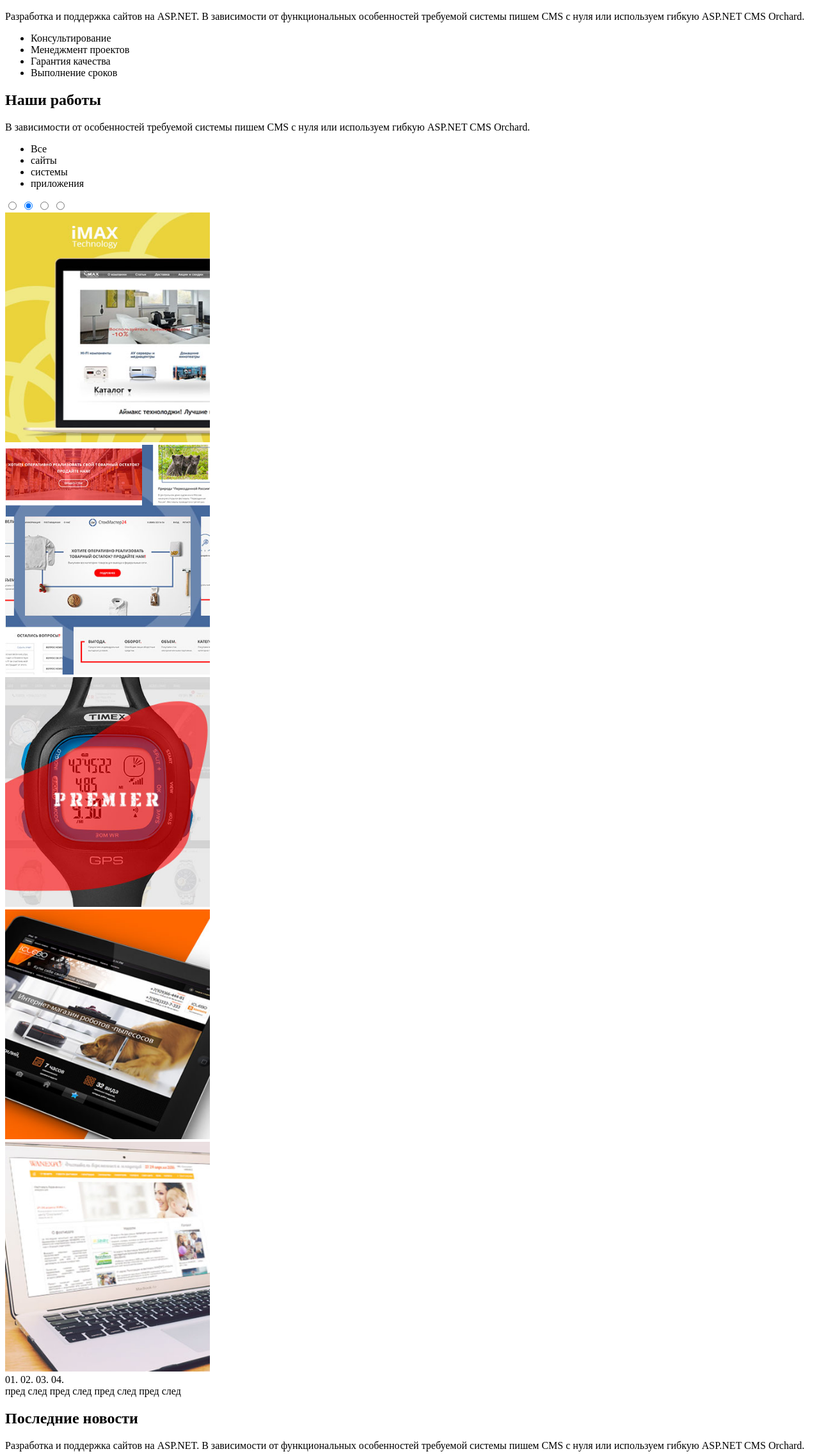
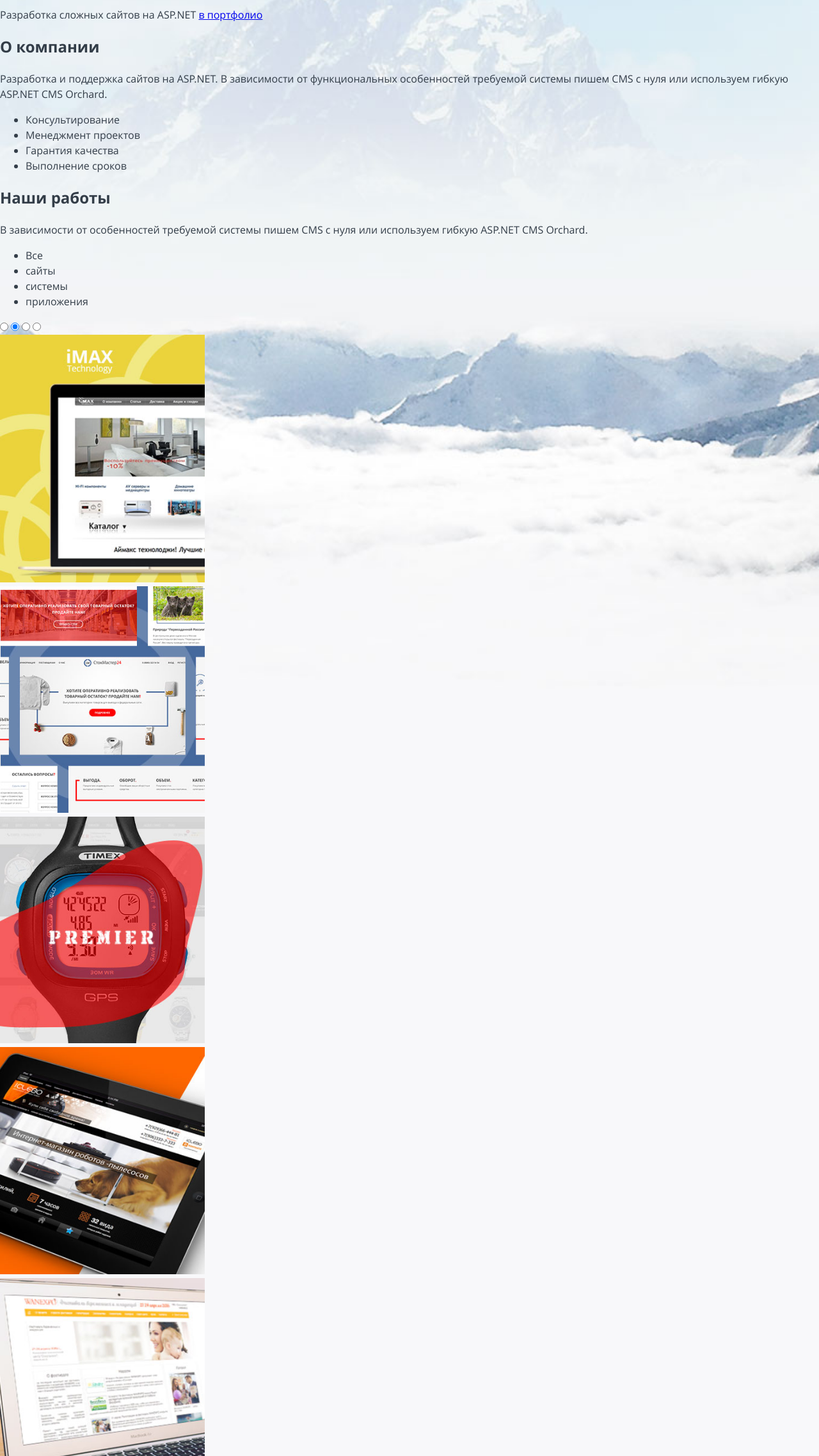
Before and after one commit to LbIdarka/innoline, a website: page index.html in a window 1280 px wide. Shown: the part 525-2800 px from the top of the page at 64% size. Drawn offline with nearby package versions, Linux system fonts and the light colour scheme; files that its build step writes are made by us from their sources.

Commit message:
автоматизация проекта

```diff
--- a/index.html
+++ b/index.html
@@ -3,9 +3,10 @@
   <head>
     <meta charset="UTF-8">
     <meta name="viewport" content="width=device-width, initial-scale=1.0">
+    <link href="css/style.css" rel="stylesheet">
     <title>Innoline</title>
   </head>
-  <body>
+  <body class="page-index">
     <header class="page-header">
       <h1 class="page-header__title">Innoline - разработка сложных сайтов  на ASP.NET</h1>
 
--- /dev/null
+++ b/sass/blocks/page-index.scss
@@ -0,0 +1,13 @@
+.page-index {
+  background-image: url("../img/bg-mob.jpg");
+  background-repeat: no-repeat;
+  background-size: cover;
+}
+
+
+@media ($tablet-widths) {
+  .page-index {
+    background-image: url("../img/bg-tablet.jpg");
+  }
+
+}
--- a/sass/global/global-fonts.scss
+++ b/sass/global/global-fonts.scss
@@ -4,8 +4,8 @@
   font-weight: 400;
   src:
     local("opensans"),
-    url("../fonts/opensans.woff2") format("woff");
-    url("../fonts/opensans.woff") format("woff"),
+    url("../fonts/opensans.woff2") format("woff"),
+    url("../fonts/opensans.woff") format("woff");
 }
 
 @font-face {
@@ -14,6 +14,6 @@
   font-weight: 700;
   src:
     local("opensansbold"),
-    url("../fonts/opensansbold.woff2") format("woff");
-    url("../fonts/opensansbold.woff") format("woff"),
+    url("../fonts/opensansbold.woff2") format("woff"),
+    url("../fonts/opensansbold.woff") format("woff");
 }
--- a/sass/global/scaffolding.scss
+++ b/sass/global/scaffolding.scss
@@ -0,0 +1,22 @@
+html {
+  box-sizing: border-box;
+}
+
+*,
+*::before,
+*::after {
+  box-sizing: inherit;
+}
+
+body {
+  min-width: 320px;
+  margin: 0 auto;
+  font-family: "Open Sans", Arial, sans-serif;
+  @include font-style(16px, 1.5, 400, $color-text);
+  background: #ffffff;
+}
+
+img {
+  max-width: 100%;
+  height: auto;
+}
--- a/sass/mixins.scss
+++ b/sass/mixins.scss
@@ -0,0 +1,38 @@
+@mixin font-style($font-size, $line-height, $font-weight, $color) {
+  font-size: $font-size;
+  line-height: $line-height;
+  font-weight: $font-weight;
+  color: $color;
+}
+
+@mixin container {
+  width: 300px;
+  margin: 0 auto;
+
+  @media ($tablet-widths) {
+    width: 728px;
+  }
+
+  @media ($desktop-widths) {
+    width: 1180px;
+  }
+}
+
+@mixin visually-hidden {
+  position: absolute;
+  width: 1px;
+  height: 1px;
+  margin: -1px;
+  padding: 0;
+  border: 0;
+  clip: rect(0 0 0 0);
+  overflow: hidden;
+}
+
+@mixin input-hidden {
+  position: absolute;
+  top: 0;
+  left: 0;
+  clip: rect(0, 0, 0, 0);
+  white-space: nowrap;
+}
--- a/sass/style.scss
+++ b/sass/style.scss
@@ -1,2 +1,9 @@
 @import "global/normalize.scss";
 @import "global/global-fonts.scss";
+
+@import "mixins.scss";
+@import "variables.scss";
+
+@import "global/scaffolding.scss";
+
+@import "blocks/page-index.scss";
--- a/sass/variables.scss
+++ b/sass/variables.scss
@@ -0,0 +1,6 @@
+$tablet-widths: #{"min-width: 728px"};
+$desktop-widths: #{"min-width: 1180px"};
+
+$color-text: #333d48;
+$bg-blue: #5fb4ea;
+$color-mark: #ff0000;
```
Also changed, not shown: gulpfile.js (added, +34 -0 lines), package.json (added, +31 -0 lines), portfolio.html (+1 -0 lines), project.html (+1 -0 lines).
